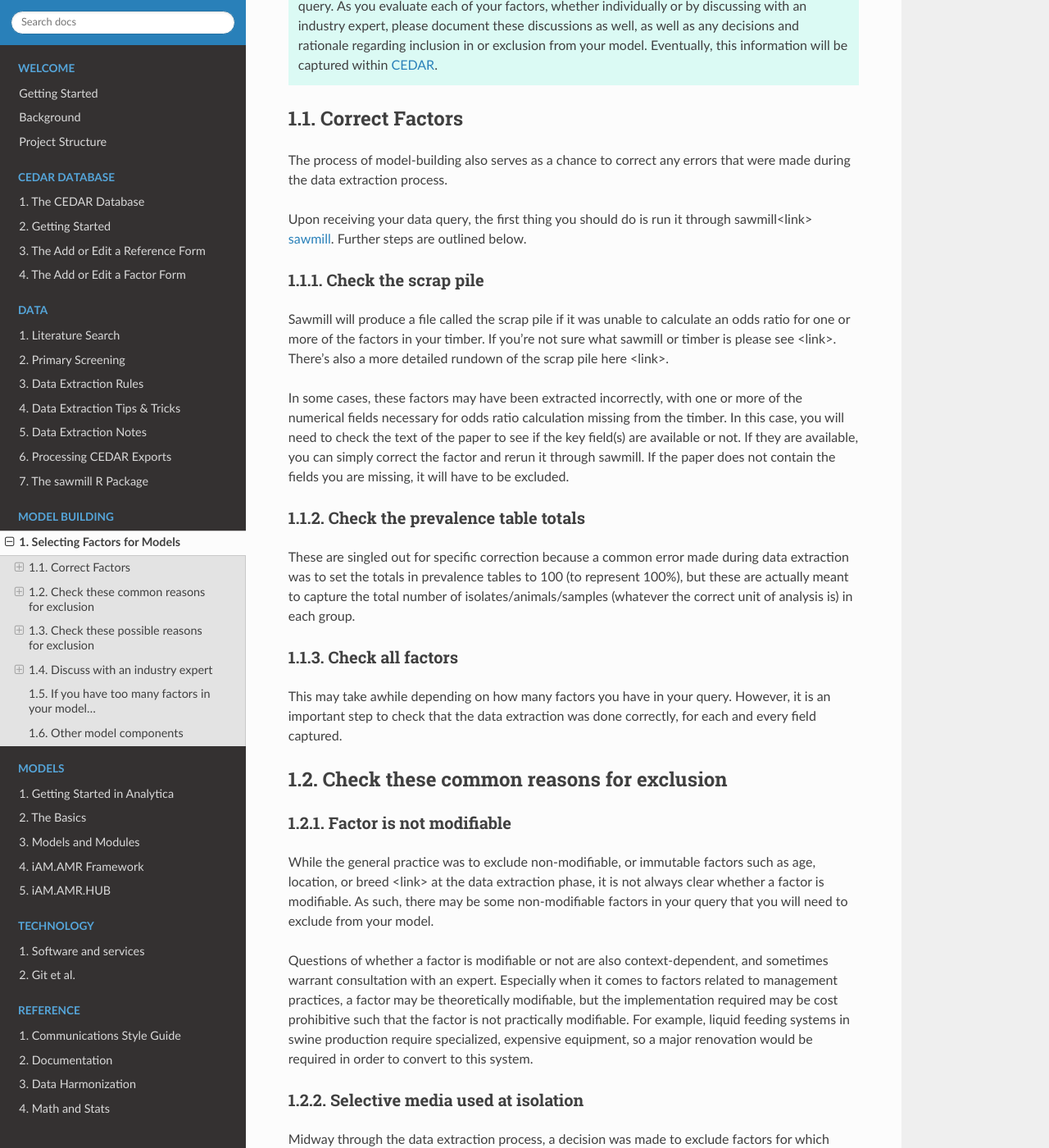
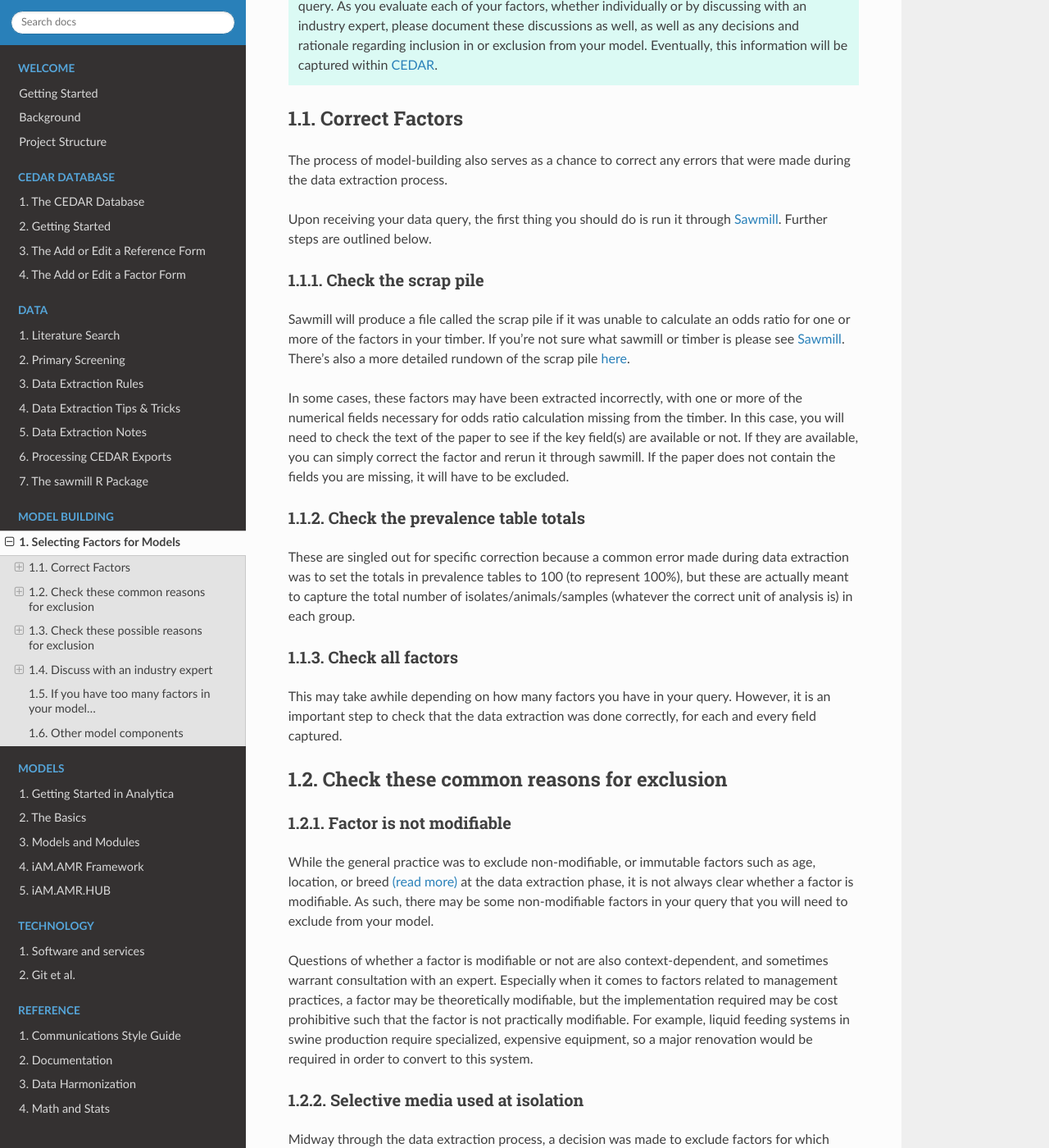
Before and after one commit to iAM-AMR/iAM.AMR.DOC, a Sphinx documentation site: the page built from source/model_building/selecting_factors.rst, in a window 1280 px wide and 1400 px high, scrolled down 325 px. Shown: the whole window at 82% size. Built offline with Sphinx 7.4.7 and the Read the Docs theme 2.0.0, drawn with Linux system fonts in a browser that asks for light colours; pages that are not in the unit, such as notebooks, are missing from menus; a script that is not in the unit is left out; some of the changed text lies outside the part shown.

Commit message:
Add Remaining Links
Links to other sections of the site inserted.

```diff
--- a/source/model_building/selecting_factors.rst
+++ b/source/model_building/selecting_factors.rst
@@ -12,12 +12,12 @@ Correct Factors
 
 The process of model-building also serves as a chance to correct any errors that were made during the data extraction process.
 
-Upon receiving your data query, the first thing you should do is run it through sawmill<link> :ref:`sawmill<data_extraction/sawmill:Introduction>`. Further steps are outlined below.
+Upon receiving your data query, the first thing you should do is run it through :ref:`Sawmill <data_extraction/sawmill:Introduction>`. Further steps are outlined below.
 
 Check the scrap pile
 ~~~~~~~~~~~~~~~~~~~~
 
-Sawmill will produce a file called the scrap pile if it was unable to calculate an odds ratio for one or more of the factors in your timber. If you’re not sure what sawmill or timber is please see <link>. There’s also a more detailed rundown of the scrap pile here <link>.
+Sawmill will produce a file called the scrap pile if it was unable to calculate an odds ratio for one or more of the factors in your timber. If you’re not sure what sawmill or timber is please see :ref:`Sawmill <data_extraction/sawmill:Introduction>`. There’s also a more detailed rundown of the scrap pile :ref:`here <data_extraction/processing_cedar_queries:Scrap pile>`.
 
 In some cases, these factors may have been extracted incorrectly, with one or more of the numerical fields necessary for odds ratio calculation missing from the timber. In this case, you will need to check the text of the paper to see if the key field(s) are available or not. If they are available, you can simply correct the factor and rerun it through sawmill. If the paper does not contain the fields you are missing, it will have to be excluded.
 
@@ -37,14 +37,14 @@ Check these common reasons for exclusion
 Factor is not modifiable
 ~~~~~~~~~~~~~~~~~~~~~~~~
 
-While the general practice was to exclude non-modifiable, or immutable factors such as age, location, or breed <link> at the data extraction phase, it is not always clear whether a factor is modifiable. As such, there may be some non-modifiable factors in your query that you will need to exclude from your model.
+While the general practice was to exclude non-modifiable, or immutable factors such as age, location, or breed :ref:`(read more) <data_extraction/data_extract_rules:Data Extraction Rules>` at the data extraction phase, it is not always clear whether a factor is modifiable. As such, there may be some non-modifiable factors in your query that you will need to exclude from your model.
 
 Questions of whether a factor is modifiable or not are also context-dependent, and sometimes warrant consultation with an expert. Especially when it comes to factors related to management practices, a factor may be theoretically modifiable, but the implementation required may be cost prohibitive such that the factor is not practically modifiable. For example, liquid feeding systems in swine production require specialized, expensive equipment, so a major renovation would be required in order to convert to this system.
 
 Selective media used at isolation
 ~~~~~~~~~~~~~~~~~~~~~~~~~~~~~~~~~
 
-Midway through the data extraction process, a decision was made to exclude factors for which selective media was applied at the isolation step. For the rationale behind this decision, please see here(__).
+Midway through the data extraction process, a decision was made to exclude factors for which selective media was applied at the isolation step. For the rationale behind this decision, please see :ref:`here <data_extraction/data_extract_rules:Selective Media>`.
 
 As this decision was only made midway through the process, it is likely that some factors were extracted that do not meet this criteria.
 
@@ -161,7 +161,7 @@ If you are looking to cut down on the number of factors in your model, or need t
 Other model components
 ----------------------
 
-The following elements are handled by the iAM.AMR.HUB<link> module:
+The following elements are handled by the :ref:`iAM.AMR.HUB <models/hub:iAM.AMR.HUB>` module:
 
 1. Baseline prevalence and distribution
 2. Bacterial recovery at retail
```
